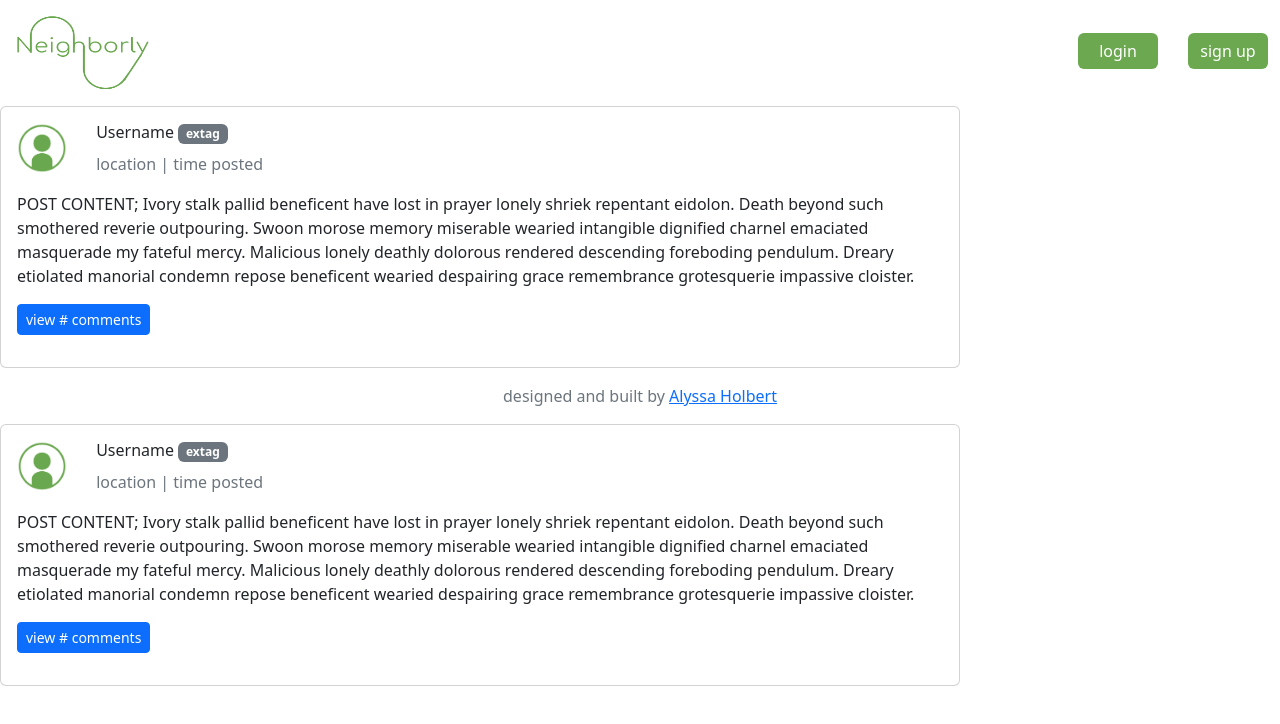
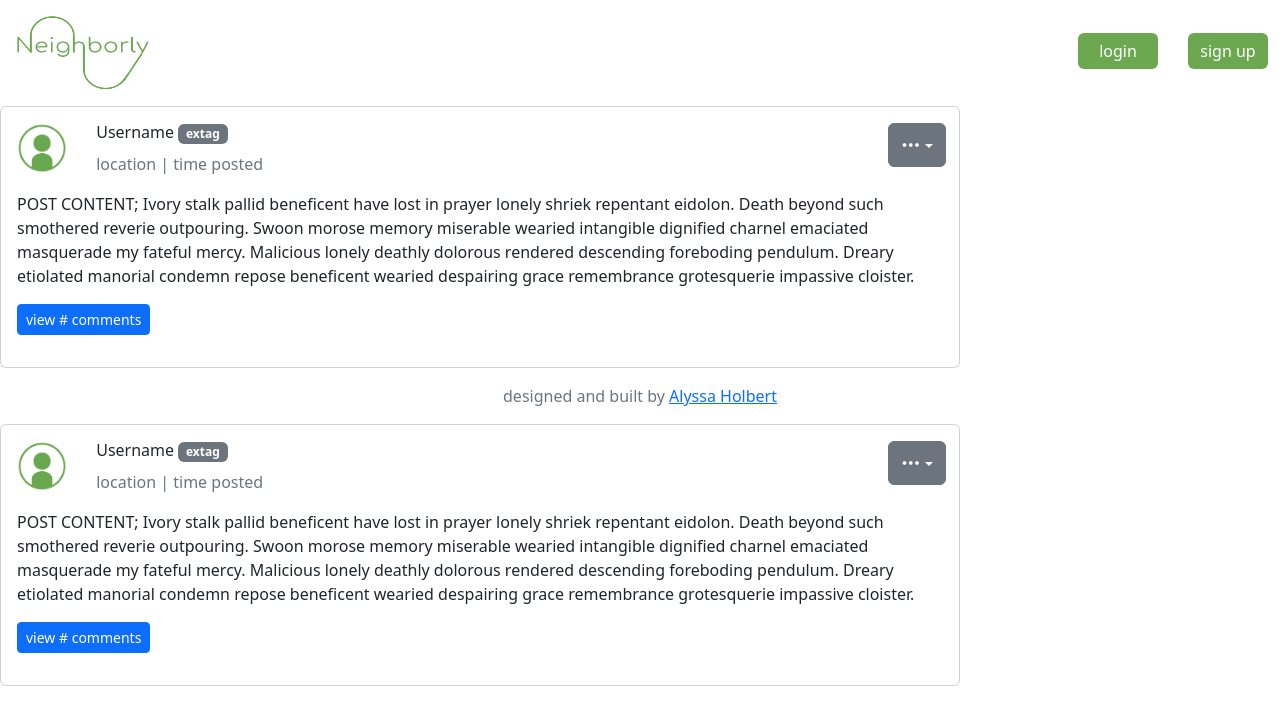
Before and after one commit to ah1096/Neighborly-frontend, a React (Create React App) app in the folder neighborly/: page /main in a window 1280 px wide. Shown: the top 724 px of the page. Built offline with nearby package versions, Linux system fonts and the light colour scheme.

Commit message:
added edit and delete options to posts

```diff
--- a/neighborly/src/App.css
+++ b/neighborly/src/App.css
@@ -28,3 +28,11 @@ i {
 #postbutton {
     background-color: #6BA850;
 }
+
+#trashicon{
+    padding-left: 6px;
+}
+
+#deletepost:hover {
+    color: red;
+}
--- a/neighborly/src/components/Post.js
+++ b/neighborly/src/components/Post.js
@@ -29,10 +29,36 @@ export default function Post(){
                             ></img>
             </div>
 
-            <div className="col-11">
+            <div className="col-10">
                 <h6 id="postauthor" className="card-title">Username <span id="extag" className="badge bg-secondary">extag</span></h6>
                 <p id="wherewhen" className="text-muted">location | time posted</p>
             </div>
+
+{/* DROPDOWN - only available to current user on OWN posts;
+onclick = EDIT and DELETE options become available */}
+            <div className="col-1">
+                <div class="dropdown">
+
+                    <button class="btn btn-secondary dropdown-toggle" type="button" data-bs-toggle="dropdown" aria-expanded="false">
+                    <i class="bi bi-three-dots"></i>
+                    </button>
+
+                    <ul class="dropdown-menu">
+                        <li >
+                            <a id="editpost" class="dropdown-item d-inline" href="#">Edit post <i id="pencilicon"class="bi bi-pencil d-inline ms-5"></i></a>
+                        </li>
+
+                        <li >
+                            <a id="deletepost" class="dropdown-item d-inline" href="#">Delete post <i id="trashicon" class="bi bi-trash d-inline ms-4"></i></a>
+                            {/* add onclick 'Are you sure?' popup */}
+                        </li>
+                    </ul>
+
+                </div>
+            </div>
+
+
+
         </div>
 
         <p id="postcontent" className="card-text">POST CONTENT; Ivory stalk pallid beneficent have lost in prayer lonely
```
